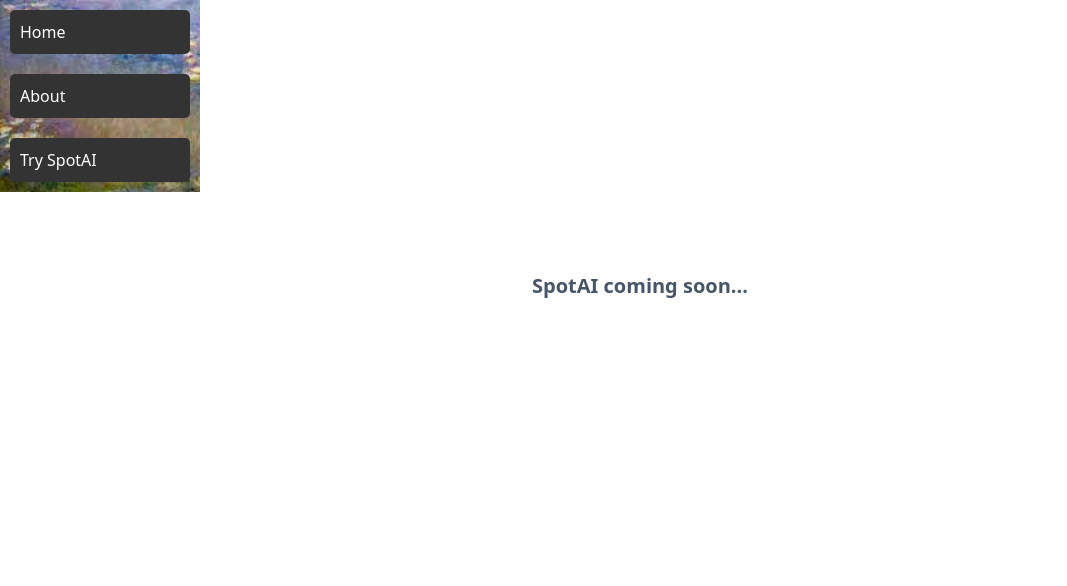
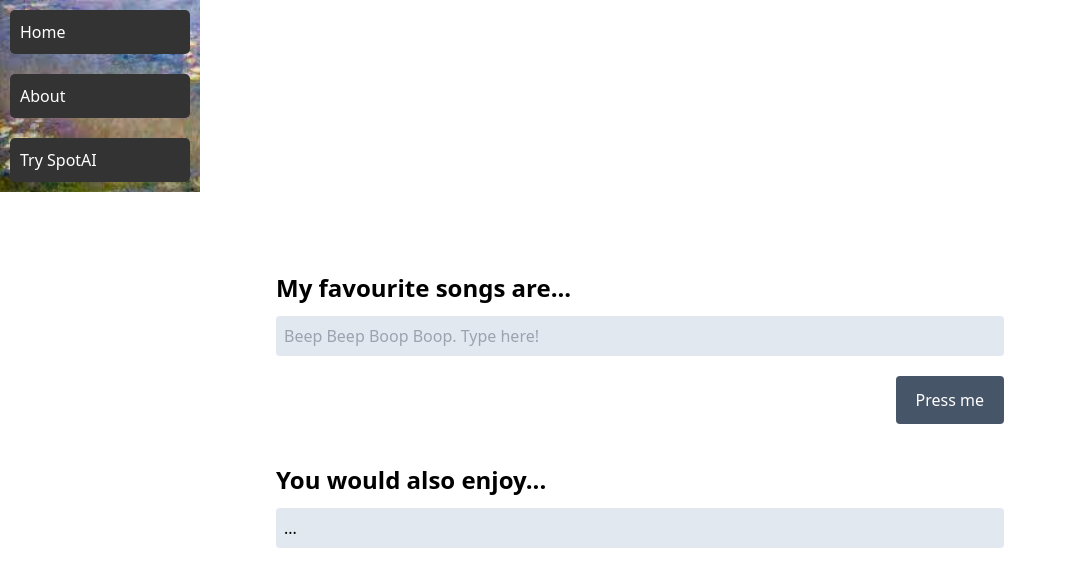
Before and after one commit to dhand33p/AImusicQA, a React (Vite) app in the folder frontend-new/app/: page /chatbot in a window 1280 px wide. Shown: the top 586 px of the page, without its empty margins (0-1067 px from the left). Built offline with nearby package versions, Linux system fonts and the light colour scheme.

Commit message:
deleted summary page and added barebone chatbot code

```diff
--- a/frontend-new/app/src/pages/chatbot.jsx
+++ b/frontend-new/app/src/pages/chatbot.jsx
@@ -1,8 +1,42 @@
+import { useState } from "react";
 function Chatbot() {
+    const [prompt, setPrompt] = useState('');
+    const [result, setResult] = useState('...');
+
+    const onSubmit = () => {
+        setResult('You entered: ' + prompt);
+    };
+
     return (
-        <h1 className="text-center text-xl font-bold text-slate-600 mt-20">
-            SpotAI coming soon...
-        </h1>
+        <div className="container mx-auto max-w-3xl mt-20 px-5">
+            <form onSubmit={e => e.preventDefault()} className="mb-10">
+                <label htmlFor="prompt" className="block text-2xl font-bold mb-3">
+                    My favourite songs are...
+                </label>
+                <input
+                    type="text"
+                    name="prompt"
+                    id="prompt"
+                    placeholder="Beep Beep Boop Boop. Type here!"
+                    value={prompt}
+                    className="w-full mb-5 rounded bg-slate-200 p-2"
+                    onChange={e => setPrompt(e.target.value)}
+                />
+                <button
+                    className="px-5 py-3 rounded bg-slate-600 text-white block ml-auto"
+                    onClick={onSubmit}
+                >
+                    Press me
+                </button>
+            </form>
+            <h1 className="text-2xl mb-3 font-bold">
+                You would also enjoy...
+            </h1>
+            <p className="p-2 bg-slate-200 rounded">
+                {result}
+            </p>
+        </div>
     );
 }
+
 export default Chatbot;
--- a/frontend-new/app/src/pages/summarize.jsx
+++ /dev/null
@@ -1,63 +0,0 @@
-import { useState } from "react";
-import { API_URL } from "../settings";
-
-const getSummary = (prompt) => {
-    const url = API_URL + '/summary/';
-    const options = {
-        method: 'POST',
-        headers: {
-            'Content-Type': 'application/json'
-        },
-        body: JSON.stringify(
-            {
-                text: prompt
-            }
-        )
-    };
-    return fetch(url, options).then(res => res.json());
-}
-
-function Summarize() {
-    const [prompt, setPrompt] = useState('');
-    const [result, setResult] = useState('...');
-
-    const onSubmit = () => {
-        getSummary(prompt).then(result => {
-            setResult(result);
-        }).catch(error => {
-            setResult(error.message);
-        });
-    };
-
-    return (
-        <div className="container mx-auto max-w-3xl mt-20 px-5">
-            <form onSubmit={e => e.preventDefault()} className="mb-10">
-                <label htmlFor="prompt" className="block text-2xl font-bold mb-3">
-                    Enter text to summarize
-                </label>
-                <input
-                    type="text"
-                    name="prompt"
-                    id="prompt"
-                    placeholder="..."
-                    value={prompt}
-                    className="w-full mb-5 rounded bg-slate-200 p-2"
-                    onChange={e => setPrompt(e.target.value)}
-                />
-                <button
-                    className="px-5 py-3 rounded bg-slate-600 text-white block ml-auto"
-                    onClick={onSubmit}
-                >
-                    Summarize!
-                </button>
-            </form>
-            <h1 className="text-2xl mb-3 font-bold">
-                Result
-            </h1>
-            <p className="p-2 bg-slate-200 rounded">
-                {result}
-            </p>
-        </div>
-    );
-}
-export default Summarize;
```
